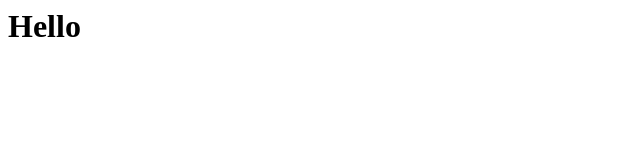
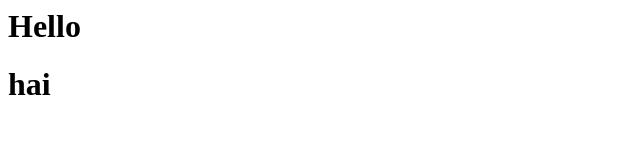
Before and after one commit to Smijul/smiju, a plain HTML site: page index.html in a window 1280 px wide. Shown: the full height of the page, 0-640 px from the left. Drawn offline with Linux system fonts and the light colour scheme.

Commit message:
my commit to gitlab index1.html

```diff
--- a/index.html
+++ b/index.html
@@ -1 +1,2 @@
 <h1>Hello<h1>
+<h1>hai<h2>
```
